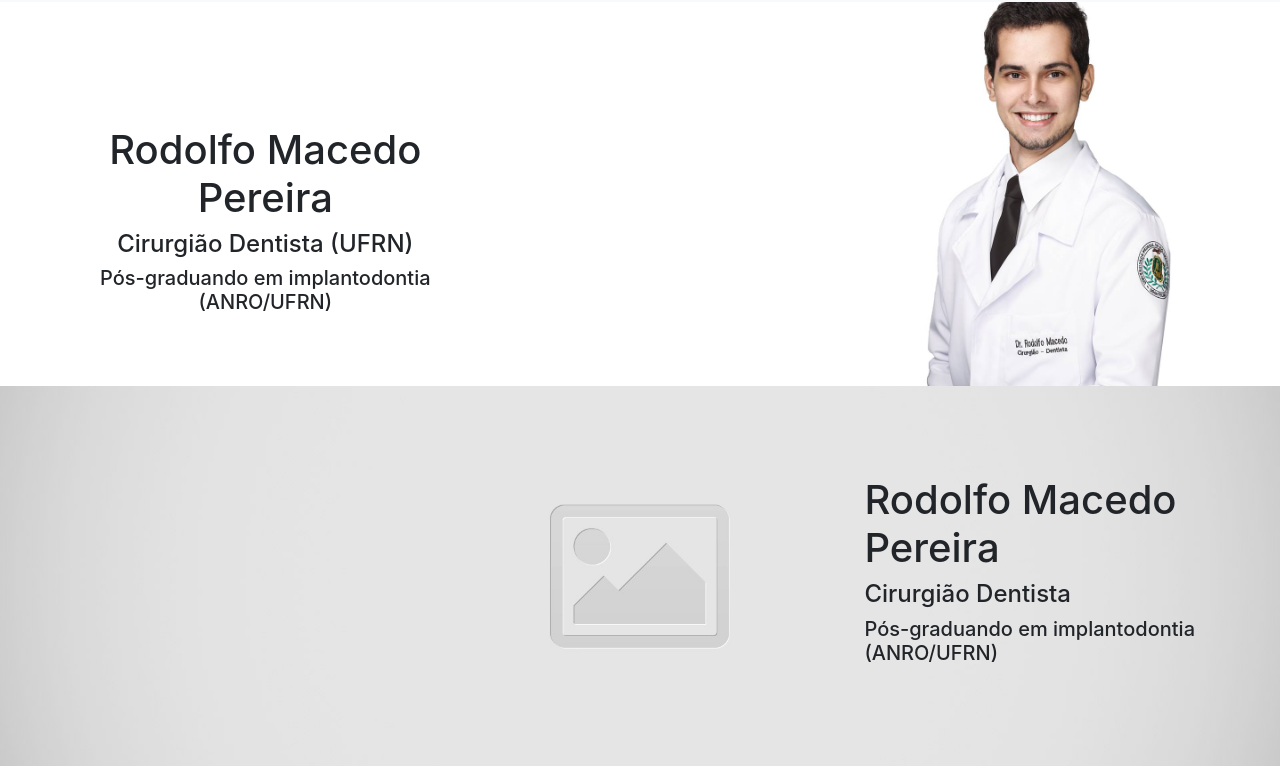
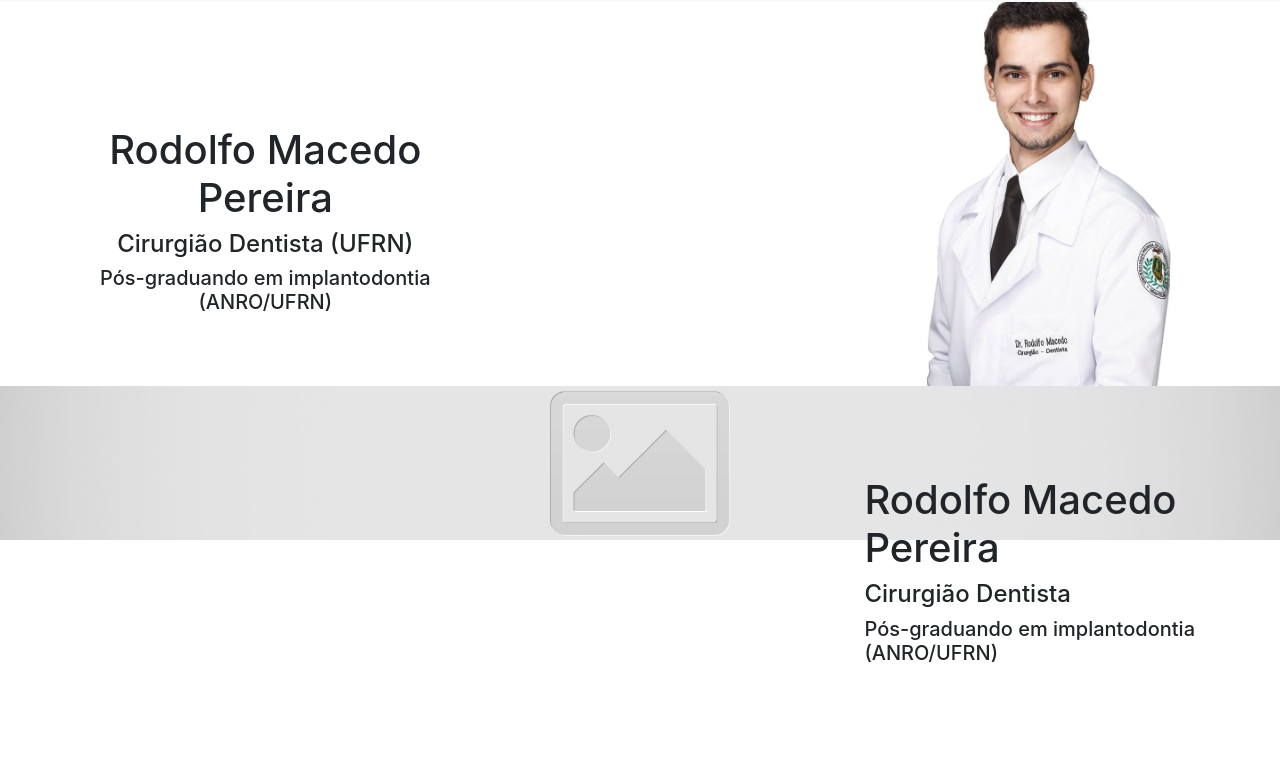
Before and after one commit to testerubensmp/testerubensmp.github.io, a plain HTML site: page dentist.html in a window 1280 px wide. Shown: the part 61-827 px from the top of the page. After the commit the page ends 800 px from the top, so only its background shows below. Drawn offline with nearby package versions, Linux system fonts and the light colour scheme.

Commit message:
Update rodolfo.css

```diff
--- a/assets/css/rodolfo.css
+++ b/assets/css/rodolfo.css
@@ -1,7 +1,7 @@
 
 html {
     height: 100%;
-    min-height: 380px;
+    min-width: 380px;
 }
 
 .nav-item {
@@ -26,7 +26,7 @@ html {
     padding-top: 15%;
     margin-top: 20px;
     margin-bottom: 0px;
-    min-height: 380px;
+    min-width: 380px;
     line-height: 5px;
 }
 
@@ -40,7 +40,6 @@ html {
     background-size: cover;
     background-position: center;
     background-repeat: no-repeat;
-    min-height: 380px;
     padding: 7% 0 5% 0;
 }
 
```
